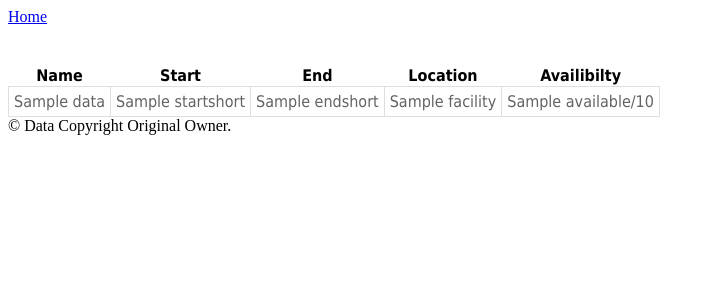
After one commit to broadcasttechie/swim-cal-gen, a Flask app: template templates/events.html in a window 1280 px wide. The commit adds this page. Shown: the top 300 px of the page, without its empty margins (0-715 px from the left). Run offline with Flask 2, Linux system fonts and the light colour scheme; the template is opened without the code that fills it: most values are stand-ins (such as "Sample title", 1, 10 or a date in 2020); some libraries are stand-ins or nearby versions.

Commit message:
mostly working

```diff
--- a/app.py
+++ b/app.py
@@ -13,7 +13,7 @@ from dateutil import parser
 
 from objects import Activity, Facility
 
-def get_activities(facility, activity, days=30):
+def get_events(facility, activity, days=30):
     url = 'https://birminghamleisure.legendonlineservices.co.uk/birmingham_comm_rg_home/Timetable/GetClassTimeTable'
     headers = { 'Content-Type': 'application/json' }
     payload = {
@@ -31,7 +31,11 @@ def get_activities(facility, activity, days=30):
     return activities
 
 
+def get_locations():
+    return
 
+def get_activities():
+    return
 
 def create_app():
   app = Flask("app")
@@ -44,7 +48,6 @@ app = create_app()
 
 @app.template_filter()
 def format_datetime(value, format='medium'):
-    print(value)
     if format == 'full':
         format="%a %-d %b %-H:%M"
     elif format == 'medium':
@@ -58,8 +61,7 @@ def index():
     url = "https://birminghamleisure.legendonlineservices.co.uk/birmingham_comm_rg_home/filteredlocationhierarchy"
     headers = { 'Content-Type': 'application/json' }
     response = requests.get(url, headers=headers)
-    test = datetime.datetime.strptime("2024-06-13T06:30:00", "%Y-%m-%dT%H:%M:%S")
-    return render_template('home.html', sites = response.json(), test=test)
+    return render_template('home.html', sites = response.json())
 
 
 @app.route('/facility/<id>')
@@ -70,20 +72,22 @@ def facility(id):
     return render_template('facility.html', data=response.json(), facility=id)
 
 
-@app.route('/facility/<id>/activities')
+@app.route('/facility/<id>/events')
 def activites(id):
     activities = request.args.getlist('activity')
-    results = get_activities(id, activities)
-    return render_template('activity.html', data=results, facility=id)
+    results = get_events(id, activities)
+    return render_template('events.html', data=results, facility=id)
 
 
 
 ###########GENERATE ICALENDAR FILE
 
-@app.route('/facility/<id>/activities.ics')
+@app.route('/facility/<id>/events.ics')
 def activity_ical(id):
 
     activities = request.args.getlist('activity')
+    days = request.args.getlist('days')
+    days = int(days[0] if days else None)
 
     cal = Calendar()
     cal.add("prodid", "-//leisurecalendar//")
@@ -94,16 +98,13 @@ def activity_ical(id):
     timezone.to_ical()
     cal.add_component(timezone)
 
-    results = get_activities(id, activities)
-
-
-
+    results = get_events(id, activities, days)
 
     for a in results:
         event = Event()
         event.add("summary", f"{a.title}")
         event.add("dtstart", a.start)#, tzinfo=pytz.timezone("Europe/London"))
-        event.add("dtend", datetime.datetime.strptime(a.end, "%Y-%m-%dT%H:%M:%S"))#, tzinfo=pytz.timezone("Europe/London"))
+        event.add("dtend", a.end)
         event.add("dtstamp", datetime.datetime.now(tz=UTC))
         event.add("priority", 5)
         event.add("description", f"{a.available}/{a.capacity}\n{a.facility}")
--- /dev/null
+++ b/templates/events.html
@@ -0,0 +1,24 @@
+{% extends "base.html" %}
+{% block title %}Event Time Table{% endblock %}
+{% block content %}
+<h1></h1>
+<table>
+    <thead>
+        <th>Name</th>
+        <th>Start</th>
+        <th>End</th>
+        <th>Location</th>
+        <th>Availibilty</th>
+    </thead>
+{% for e in data %}
+<tr>
+    <td>{{ e.title }}</td>
+    <td>{{ e.startshort}}</td>
+    <td>{{ e.endshort }}</td>
+    <td>{{ e.facility }}</td>
+    <td>{{ e.available }}/{{ e.capacity }}</td>
+</tr>
+
+{% endfor %}
+</table>
+{% endblock %}
--- a/templates/facility.html
+++ b/templates/facility.html
@@ -4,7 +4,7 @@
 <h1>{{ facility }}</h1>
 <ul>
 {% for activity in data %}
-<li><a href="{{ url_for('activity', id=facility, activity=activity.ResourceSubTypeId) }}">{{ activity.Name }}</a></li>
+<li><a href="{{ url_for('events', id=facility, activity=activity.ResourceSubTypeId) }}">{{ activity.Name }}</a></li>
 
 {% endfor %}
 </ul>
--- a/templates/home.html
+++ b/templates/home.html
@@ -18,5 +18,4 @@
 
 </ul>
 
-{{ test }}
 {% endblock %}
```
Also changed, not shown: templates/activity.html (deleted, +0 -24 lines).
